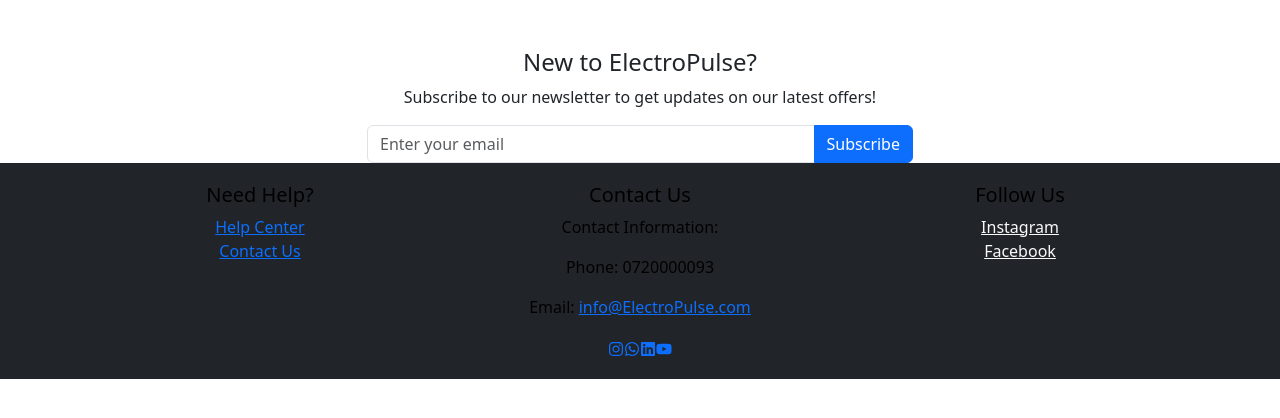
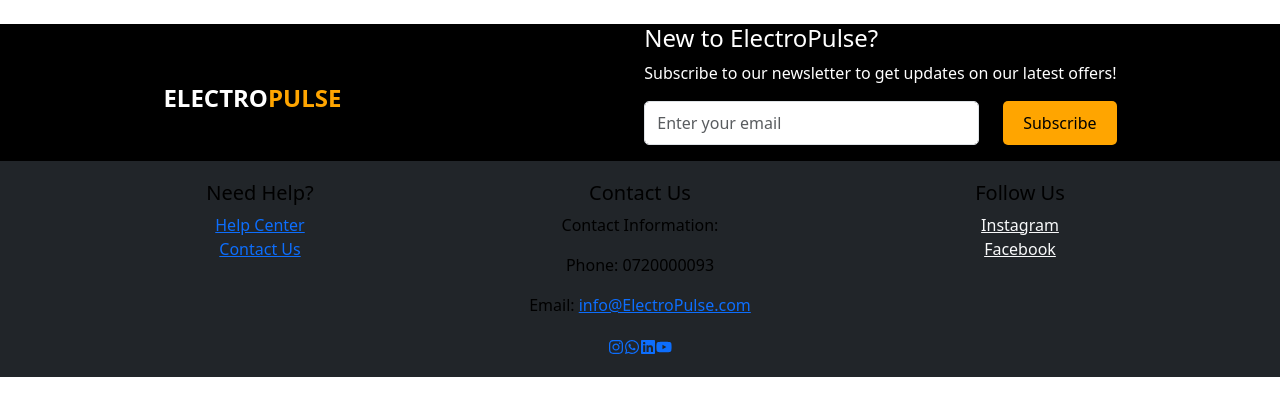
Before and after one commit to gilbert-ku/electro-App, a React (Vite) app in the folder electropulse-app/: page /Footer in a window 1280 px wide. Shown: the top 418 px of the page. Built offline with nearby package versions, Linux system fonts and the light colour scheme.

Commit message:
newsletter section

```diff
--- a/electropulse-app/src/components/Navbar.jsx
+++ b/electropulse-app/src/components/Navbar.jsx
@@ -10,9 +10,6 @@
         <Link to="/" className="navbar-brand">
           <span className="shop-icon">electro<span>Pulse</span></span>
         </Link>
-        <button className="navbar-toggler" type="button" data-bs-toggle="collapse" data-bs-target="#navbarNavDropdown" aria-controls="navbarNavDropdown" aria-expanded="false" aria-label="Toggle navigation">
-          <span className="navbar-toggler-icon"></span>
-        </button>
 
       </div>
       <div className="container">
--- a/electropulse-app/src/components/Newsletter.jsx
+++ b/electropulse-app/src/components/Newsletter.jsx
@@ -1,18 +1,22 @@
 import React from "react";
+import { Link } from "react-router-dom";
 
 const Newsletter = () => {
     return (
-        <section className="container mt-5">
-            <div className="row justify-content-center">
-                <div className="col-md-6">
-                    <div className="text-center">
-                        <p className="h4">New to ElectroPulse?</p>
-                        <p>Subscribe to our newsletter to get updates on our latest offers!</p>
-                    </div>
-                    <form className="d-flex mt-3">
+        <section className=" mt-4 custom-section">
+            <div className="container-fluid d-flex justify-content-around">
+                <div className="custom-logo">
+                    <Link to="/" className="navbar-brand">
+                        <span className="shop-icon">electro<span>Pulse</span></span>
+                    </Link>
+                </div>
+                <div>
+                    <p className="h4">New to ElectroPulse?</p>
+                    <p>Subscribe to our newsletter to get updates on our latest offers!</p>
+                    <form className="mt-3 mb-3">
                         <div className="input-group">
-                            <input type="email" className="form-control" placeholder="Enter your email" />
-                            <button className="btn btn-primary" type="submit">Subscribe</button>
+                            <input type="email" className="form-control" id="news-form" placeholder="Enter your email" />
+                            <button id="custom-button" className="btn btn-warning" type="submit">Subscribe</button>
                         </div>
                     </form>
                 </div>
--- a/electropulse-app/src/index.css
+++ b/electropulse-app/src/index.css
@@ -199,7 +199,32 @@
   background-color: #f49f0a;
   color: white;
 }
-#navbarNavDropdown{
+#navbarNavDropdown {
   margin-left: 4.2cm;
-
 }
+#custom-button {
+  background-color: orange;
+  color: black;
+  border-radius: 5px;
+  padding: 10px 20px;
+  border: none;
+  cursor: pointer;
+  margin-left: 1.5rem;
+}
+#custom-button:hover {
+  color: white;
+}
+#news-form {
+  border-radius: 5px;
+}
+.custom-section {
+  background-color: black;
+  color: white;
+}
+.custom-section .shop-icon{
+  color: white;
+}
+.custom-logo{
+  margin-top: 3.5rem;
+  font-size: x-large;
+}
```
